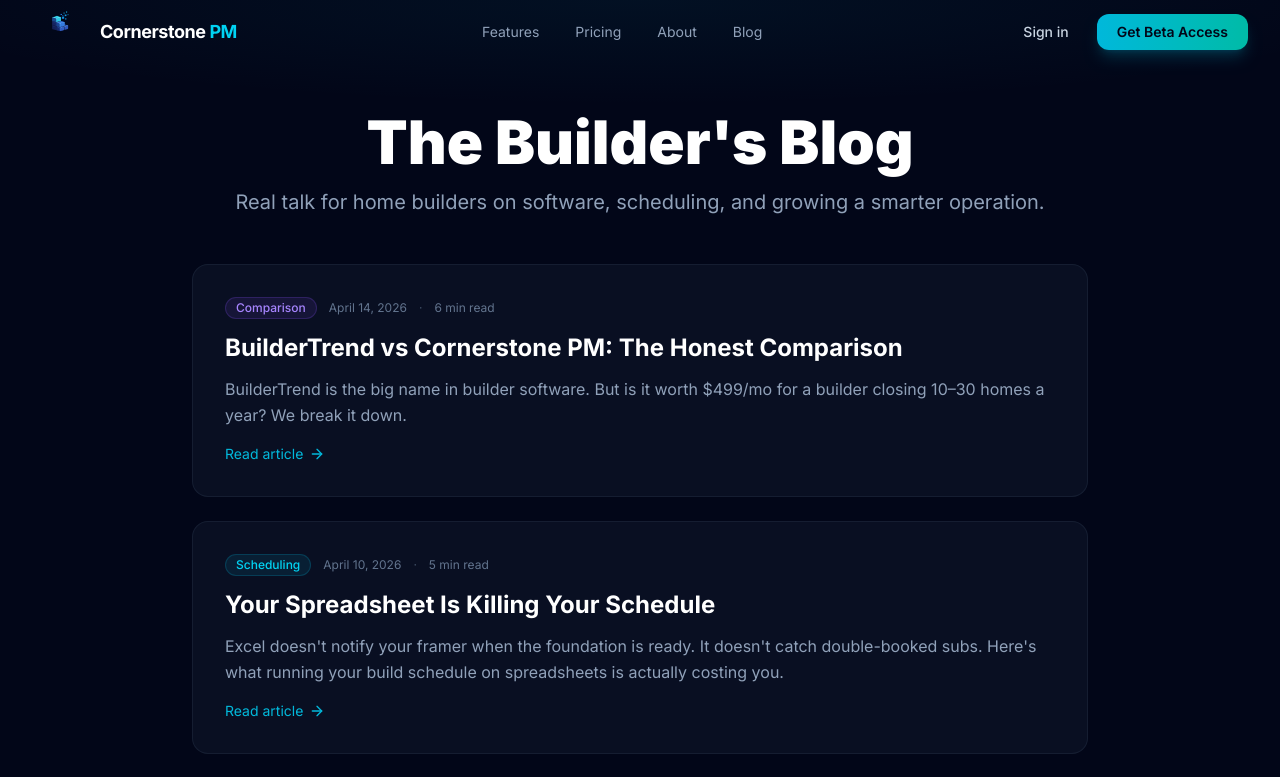
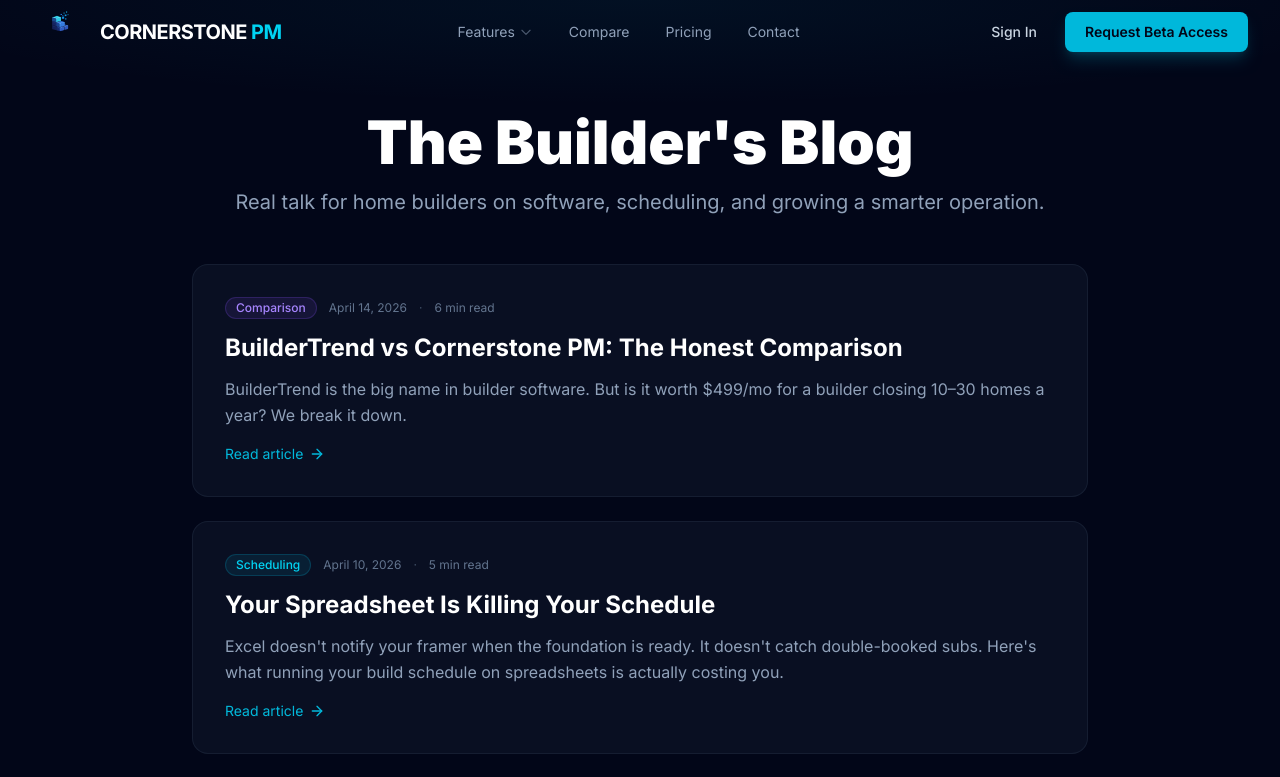
Before and after one commit to Scootermcgavin121/cornerstone-marketing-v2, a Next.js app: page /blog in a window 1280 px wide. Shown: the top 777 px of the page. Built offline with nearby package versions, Linux system fonts and the light colour scheme.

Commit message:
fix: match navbar to current site — Features dropdown, Compare, Pricing, Contact, Request Beta Access

```diff
--- a/src/components/Navbar.tsx
+++ b/src/components/Navbar.tsx
@@ -6,10 +6,18 @@ import { cn } from "@/lib/utils";
 import { Menu, X } from "lucide-react";
 
 const navLinks = [
-  { label: "Features", href: "/features" },
+  { label: "Features", href: "/features", hasDropdown: true },
+  { label: "Compare", href: "/#compare" },
   { label: "Pricing", href: "/#pricing" },
-  { label: "About", href: "/about" },
-  { label: "Blog", href: "/blog" },
+  { label: "Contact", href: "/contact" },
+];
+
+const featureLinks = [
+  { label: "All Features", href: "/features", desc: "Everything included in every plan" },
+  { label: "Construction Scheduling", href: "/features#construction", desc: "Gantt charts, vendors, notifications" },
+  { label: "Purchasing & Design", href: "/features#purchasing", desc: "Budgets, POs, design center" },
+  { label: "Sales Pipeline", href: "/features#sales", desc: "60-second home sale, buyer tracking" },
+  { label: "Buyer Portal", href: "/features#portal", desc: "Milestone journey, photo gallery" },
 ];
 
 export function Navbar() {
@@ -35,7 +43,7 @@ export function Navbar() {
         <div className="flex items-center justify-between h-16">
           {/* Logo */}
           <Link href="/" className="flex items-center space-x-3 group">
-            <div className="relative w-14 h-14 flex-shrink-0">
+            <div className="relative w-12 h-12 sm:w-14 sm:h-14 flex-shrink-0">
               <Image
                 src="/icon.png"
                 alt="Cornerstone PM"
@@ -45,7 +53,7 @@ export function Navbar() {
                 priority
               />
             </div>
-            <span className="font-bold text-lg text-white tracking-tight">
+            <span className="font-bold text-lg sm:text-xl text-white tracking-tight uppercase">
               Cornerstone <span className="text-cyan-400">PM</span>
             </span>
           </Link>
@@ -53,13 +61,27 @@ export function Navbar() {
           {/* Desktop links */}
           <div className="hidden md:flex items-center space-x-1">
             {navLinks.map((link) => (
-              <Link
-                key={link.href}
-                href={link.href}
-                className="px-4 py-2 text-sm text-slate-400 hover:text-white rounded-lg hover:bg-white/5 transition-all duration-200"
-              >
-                {link.label}
-              </Link>
+              <div key={link.href} className="relative group">
+                <Link
+                  href={link.href}
+                  className="px-4 py-2 text-sm text-slate-400 hover:text-white rounded-lg hover:bg-white/5 transition-all duration-200 inline-flex items-center gap-1"
+                >
+                  {link.label}
+                  {link.hasDropdown && (
+                    <svg className="w-3.5 h-3.5 opacity-50" fill="none" viewBox="0 0 24 24" stroke="currentColor"><path strokeLinecap="round" strokeLinejoin="round" strokeWidth={2} d="M19 9l-7 7-7-7" /></svg>
+                  )}
+                </Link>
+                {link.hasDropdown && (
+                  <div className="absolute top-full left-0 mt-1 w-72 bg-slate-900/95 backdrop-blur-xl border border-slate-800 rounded-xl shadow-xl opacity-0 invisible group-hover:opacity-100 group-hover:visible transition-all duration-200 py-2">
+                    {featureLinks.map((fl) => (
+                      <Link key={fl.href} href={fl.href} className="block px-4 py-2.5 hover:bg-white/5 transition-colors">
+                        <div className="text-sm text-white font-medium">{fl.label}</div>
+                        <div className="text-xs text-slate-500">{fl.desc}</div>
+                      </Link>
+                    ))}
+                  </div>
+                )}
+              </div>
             ))}
           </div>
 
@@ -69,13 +91,13 @@ export function Navbar() {
               href="/beta"
               className="px-4 py-2 text-sm font-medium text-slate-300 hover:text-white transition-colors duration-200"
             >
-              Sign in
+              Sign In
             </Link>
             <Link
               href="/beta"
-              className="px-5 py-2 text-sm font-semibold rounded-xl bg-gradient-to-r from-cyan-500 to-teal-500 text-slate-950 hover:from-cyan-400 hover:to-teal-400 transition-all duration-200 shadow-lg shadow-cyan-500/20 hover:shadow-cyan-500/40"
+              className="px-5 py-2.5 text-sm font-semibold rounded-lg bg-cyan-500 hover:bg-cyan-400 text-slate-950 transition-all duration-200 shadow-lg shadow-cyan-500/20 hover:shadow-cyan-500/40"
             >
-              Get Beta Access
+              Request Beta Access
             </Link>
           </div>
 
```
